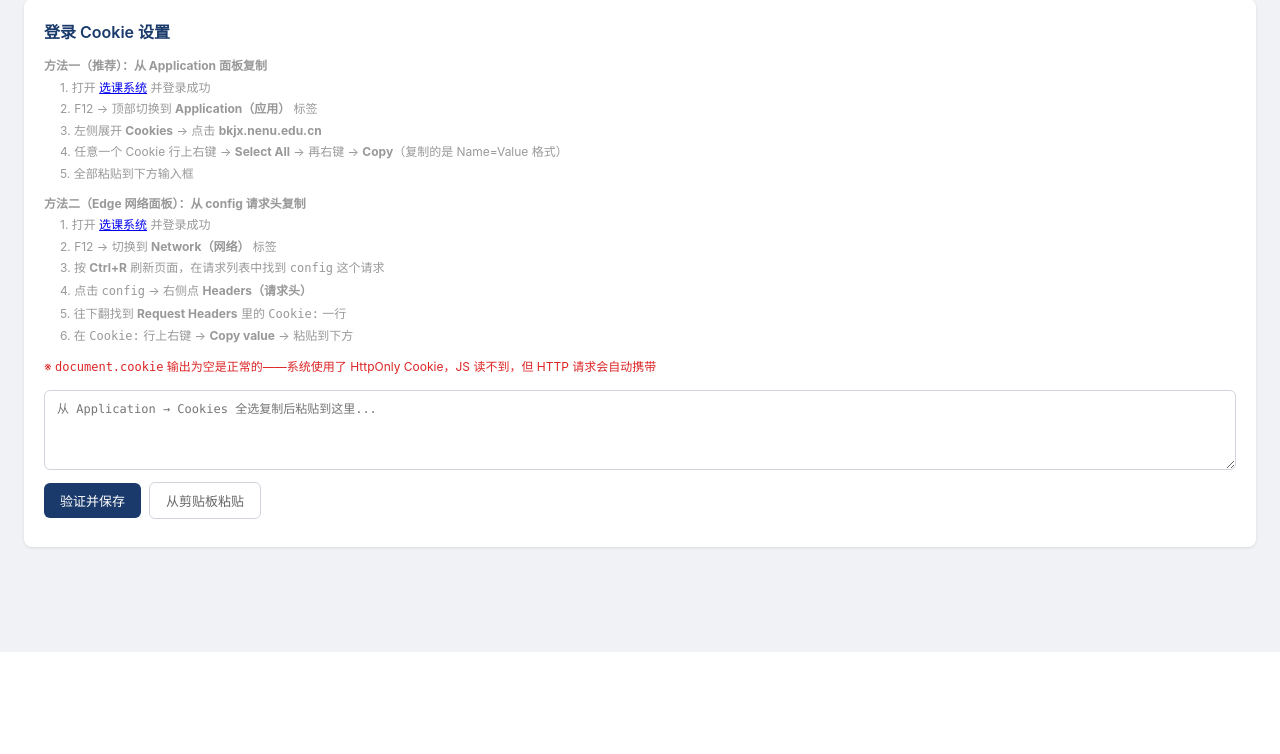
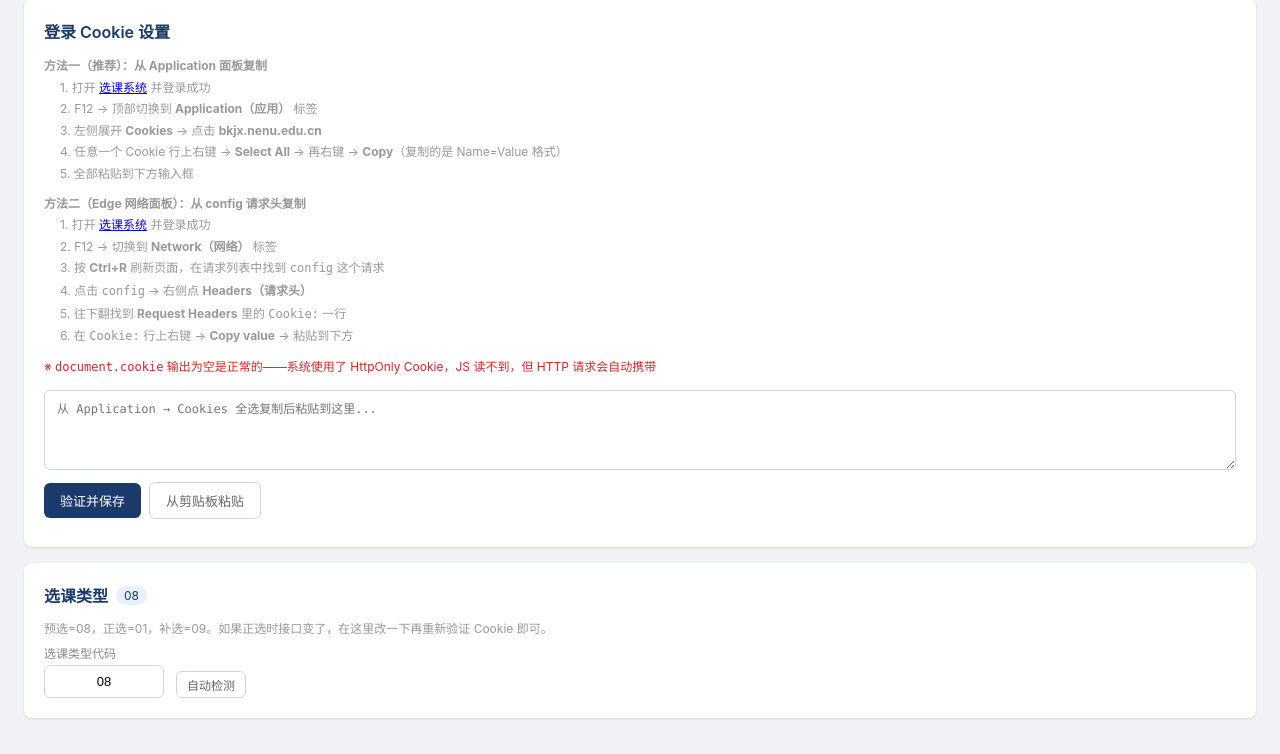
Before and after one commit to Asukayanamii/nenu-course-assistant, a Flask app: page / in a window 1280 px wide. Shown: the part 148-902 px from the top of the page. Before the commit the page ends 800 px from the top, so only its background shows below. Run offline with Flask 3, Linux system fonts and the light colour scheme; data that the repository does not hold is empty.

Commit message:
feat(client): 支持选课类型切换功能
- 将固定选课类型代码改为可配置参数，支持多种选课阶段
- 在CourseClient构造函数中添加xklxdm参数，默认值为'08'
- 修改所有API请求中的选课类型引用，使用实例变量替代常量
- 在前端界面添加选课类型输入框和自动检测按钮
- 实现选课类型自动检测功能，遍历常见类型代码
- 添加选课类型的本地存储和持久化功能
- 更新README文档说明不同选课阶段的使用方法

```diff
--- a/app/client.py
+++ b/app/client.py
@@ -7,13 +7,13 @@ from urllib.parse import urljoin
 logger = logging.getLogger(__name__)
 
 BASE_URL = 'https://bkjx.nenu.edu.cn'
-XKLXDM = '08'
+COMMON_XKLXDM = ['08', '09', '01', '02', '00']
 
 
 class CourseClient:
     """纯 API 客户端，只负责发请求，不负责存储"""
 
-    def __init__(self, cookies_dict=None):
+    def __init__(self, cookies_dict=None, xklxdm='08'):
         self.session = requests.Session()
         self.session.headers.update({
             'User-Agent': 'Mozilla/5.0 (Windows NT 10.0; Win64; x64) AppleWebKit/537.36 (KHTML, like Gecko) Chrome/120.0.0.0 Safari/537.36',
@@ -21,6 +21,7 @@ class CourseClient:
         })
         self.config = None
         self._last_activity = 0
+        self.xklxdm = xklxdm
 
         if cookies_dict:
             self.set_cookies(cookies_dict)
@@ -31,7 +32,7 @@ class CourseClient:
 
     def _api_post(self, path, data=None, referer=None):
         url = urljoin(BASE_URL, path)
-        headers = {'Referer': referer or f'{BASE_URL}/xsxk.html?xklxdm={XKLXDM}'}
+        headers = {'Referer': referer or f'{BASE_URL}/xsxk.html?xklxdm={self.xklxdm}'}
         resp = self.session.post(url, data=data, headers=headers, timeout=15)
         self._last_activity = time.time()
         try:
@@ -58,7 +59,7 @@ class CourseClient:
 
     # ----- 配置 -----
     def load_config(self):
-        r = self._api_post(f'/new/student/xsxk/xklx/{XKLXDM}/config', {})
+        r = self._api_post(f'/new/student/xsxk/xklx/{self.xklxdm}/config', {})
         if r.get('code', -1) >= 0:
             self.config = r['data']
         return r
@@ -74,7 +75,7 @@ class CourseClient:
         data = {'page': page, 'rows': rows, 'nd': '', 'zydm': ''}
         if params:
             data.update(params)
-        return self._api_post(f'/new/student/xsxk/xklx/{XKLXDM}/hzkc', data)
+        return self._api_post(f'/new/student/xsxk/xklx/{self.xklxdm}/hzkc', data)
 
     def query_kxkc(self, kcptdm=None, hasme=0, page=1, rows=50, extra_params=None):
         data = {'page': page, 'rows': rows, 'hasme': hasme}
@@ -82,17 +83,17 @@ class CourseClient:
             data['kcptdm'] = kcptdm
         if extra_params:
             data.update(extra_params)
-        return self._api_post(f'/new/student/xsxk/xklx/{XKLXDM}/kxkc', data)
+        return self._api_post(f'/new/student/xsxk/xklx/{self.xklxdm}/kxkc', data)
 
     def query_yxkc(self, page=1, rows=50):
-        return self._api_post(f'/new/student/xsxk/xklx/{XKLXDM}/yxkc',
+        return self._api_post(f'/new/student/xsxk/xklx/{self.xklxdm}/yxkc',
                               {'page': page, 'rows': rows})
 
     # ----- 选课操作 -----
     def add_course(self, kcrwdm, kcmc='', qz=-1, hlct=0):
-        return self._api_post(f'/new/student/xsxk/xklx/{XKLXDM}/add',
+        return self._api_post(f'/new/student/xsxk/xklx/{self.xklxdm}/add',
                               {'kcrwdm': kcrwdm, 'kcmc': kcmc, 'qz': qz, 'hlct': hlct})
 
     def cancel_course(self, kcrwdm, jxbdm='', kcmc=''):
-        return self._api_post(f'/new/student/xsxk/xklx/{XKLXDM}/cancel',
+        return self._api_post(f'/new/student/xsxk/xklx/{self.xklxdm}/cancel',
                               {'kcrwdm': kcrwdm, 'jxbdm': jxbdm, 'kcmc': kcmc})
--- a/app/storage.py
+++ b/app/storage.py
@@ -18,6 +18,7 @@ _default = {
     'cookies': {},           # cookie_dict
     'grab_list': [],         # [{kcrwdm, kcmc, jxbmc, teaxms, pkrs, jxbrs, xqjc}, ...]
     'config': {},            # 选课配置缓存
+    'xklxdm': '08',          # 选课类型代码，预选=08
     'updated_at': '',
 }
 
@@ -76,3 +77,13 @@ def save_config(cfg):
     data = load()
     data['config'] = cfg
     save(data)
+
+
+def get_xklxdm():
+    return load().get('xklxdm', '08')
+
+
+def save_xklxdm(val):
+    data = load()
+    data['xklxdm'] = val
+    save(data)
--- a/app/templates/index.html
+++ b/app/templates/index.html
@@ -168,6 +168,19 @@ table tr:hover td { background: #fafbfc; }
         </div>
         <div id="cookie-result" style="margin-top:8px"></div>
     </div>
+    <div class="card">
+        <h3>选课类型 <span class="badge" id="xklxdm-badge">08（预选）</span></h3>
+        <p class="text-muted">预选=08，正选=01，补选=09。如果正选时接口变了，在这里改一下再重新验证 Cookie 即可。</p>
+        <div class="form-row" style="margin:8px 0 0">
+            <div class="form-group">
+                <label>选课类型代码</label>
+                <input id="xklxdm-inp" value="08" style="width:80px;text-align:center">
+            </div>
+            <div class="form-group" style="justify-content:flex-end">
+                <button class="btn btn-outline btn-sm" onclick="detectXklxdm()" id="btn-xklxdm-detect">自动检测</button>
+            </div>
+        </div>
+    </div>
     <div class="card" id="cfg-card" style="display:none">
         <h3>选课配置</h3>
         <div class="config-grid" id="cfg-grid"></div>
@@ -309,19 +322,52 @@ function showMsg(id, msg, type) {
 async function setCookie() {
     const c = document.getElementById('cookie-inp').value.trim();
     if (!c) return showMsg('cookie-result','Cookie 不能为空','err');
+    const xklxdm = document.getElementById('xklxdm-inp').value.trim() || '08';
     try {
-        const r = await fetch('/api/cookies/set',{method:'POST',headers:{'Content-Type':'application/json'},body:JSON.stringify({cookies:c})});
+        const r = await fetch('/api/cookies/set',{method:'POST',headers:{'Content-Type':'application/json'},body:JSON.stringify({cookies:c, xklxdm:xklxdm})});
         const d = await r.json();
         if (d.code>=0) {
             showMsg('cookie-result','验证通过：'+d.message,'ok');
             setLoginStatus(true, d.data);
             loadCombos();
             loadWallet();
+            loadXklxdm();
         } else {
             showMsg('cookie-result','失败：'+d.message,'err');
             setLoginStatus(false);
         }
     } catch(e) { showMsg('cookie-result','请求失败：'+e.message,'err'); }
+}
+
+async function detectXklxdm() {
+    const c = document.getElementById('cookie-inp').value.trim();
+    if (!c) return showMsg('cookie-result','请先粘贴 Cookie 再检测','err');
+    const btn = document.getElementById('btn-xklxdm-detect');
+    btn.disabled = true; btn.textContent = '检测中...';
+    try {
+        const r = await fetch('/api/xklxdm/detect',{method:'POST',headers:{'Content-Type':'application/json'},body:JSON.stringify({cookies:c})});
+        const d = await r.json();
+        if (d.found) {
+            document.getElementById('xklxdm-inp').value = d.found;
+            const label = d.xklxmc ? ' ('+d.xklxmc+')' : '';
+            document.getElementById('xklxdm-badge').textContent = d.found + label;
+            showMsg('cookie-result','检测到选课类型: '+d.found+(d.xklxmc?' ('+d.xklxmc+')':''),'ok');
+        } else {
+            showMsg('cookie-result','未检测到可用的选课类型：'+d.message,'err');
+        }
+    } catch(e) { showMsg('cookie-result','检测失败：'+e.message,'err'); }
+    btn.disabled = false; btn.textContent = '自动检测';
+}
+
+async function loadXklxdm() {
+    try {
+        const r = await fetch('/api/xklxdm');
+        const d = await r.json();
+        if (d.code === 0) {
+            document.getElementById('xklxdm-inp').value = d.xklxdm || '08';
+            document.getElementById('xklxdm-badge').textContent = d.xklxdm || '08';
+        }
+    } catch(e) {}
 }
 
 function setLoginStatus(ok, cfg) {
@@ -720,6 +766,7 @@ function showTmpMsg(msg) {
 document.addEventListener('DOMContentLoaded', async () => {
     // 抢课列表持久化加载
     loadGrabListFromServer();
+    loadXklxdm();
 
     // Check login
     try {
--- a/app/web.py
+++ b/app/web.py
@@ -2,7 +2,7 @@
 import time
 from flask import Blueprint, render_template, request, jsonify
 
-from .client import CourseClient, BASE_URL, XKLXDM
+from .client import CourseClient, BASE_URL, COMMON_XKLXDM
 from . import storage
 
 api = Blueprint('api', __name__)
@@ -13,7 +13,7 @@ def _make_client():
     cookies = storage.get_cookies()
     if not cookies:
         return None
-    return CourseClient(cookies)
+    return CourseClient(cookies, xklxdm=storage.get_xklxdm())
 
 
 # ==================== 页面 ====================
@@ -43,13 +43,17 @@ def set_cookies():
     if not cookie_dict:
         return jsonify({'code': -1, 'message': '未解析到有效的 Cookie'})
 
+    # 获取选课类型代码
+    xklxdm = data.get('xklxdm', '') or storage.get_xklxdm() or '08'
+
     # 验证
-    client = CourseClient(cookie_dict)
+    client = CourseClient(cookie_dict, xklxdm=xklxdm)
     result = client.load_config()
 
     if result.get('code', -1) >= 0:
         storage.save_cookies(cookie_dict)
         storage.save_config(result.get('data', {}))
+        storage.save_xklxdm(xklxdm)
         return jsonify({'code': 0, 'message': '验证通过', 'data': result['data']})
     else:
         return jsonify({'code': -1, 'message': result.get('message', '验证失败')})
@@ -69,6 +73,41 @@ def check_login():
 def clear_cookies():
     storage.save_cookies({})
     return jsonify({'code': 0, 'message': '已清除'})
+
+
+# ==================== XKLXDM ====================
+
+@api.route('/api/xklxdm')
+def get_xklxdm():
+    return jsonify({'code': 0, 'xklxdm': storage.get_xklxdm()})
+
+
+@api.route('/api/xklxdm/detect', methods=['POST'])
+def detect_xklxdm():
+    """尝试常见选课类型代码，返回第一个可用的"""
+    data = request.json or {}
+    raw = data.get('cookies', '').strip()
+    cookie_dict = {}
+    for item in raw.split(';'):
+        item = item.strip()
+        if '=' in item:
+            k, v = item.split('=', 1)
+            cookie_dict[k] = v
+
+    if not cookie_dict:
+        return jsonify({'code': -1, 'message': 'Cookie 不能为空', 'found': None})
+
+    for code in COMMON_XKLXDM:
+        client = CourseClient(cookie_dict, xklxdm=code)
+        result = client.load_config()
+        if result.get('code', -1) >= 0:
+            return jsonify({
+                'code': 0,
+                'found': code,
+                'xklxmc': result.get('data', {}).get('xklxmc', ''),
+            })
+
+    return jsonify({'code': -1, 'message': '未找到可用的选课类型代码', 'found': None})
 
 
 # ==================== 配置与下拉 ====================
```
Also changed, not shown: README.md.
